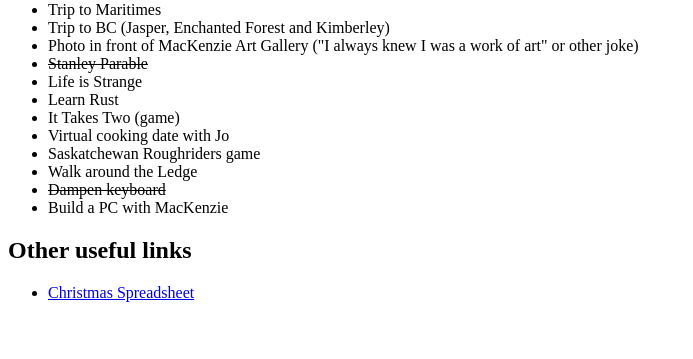
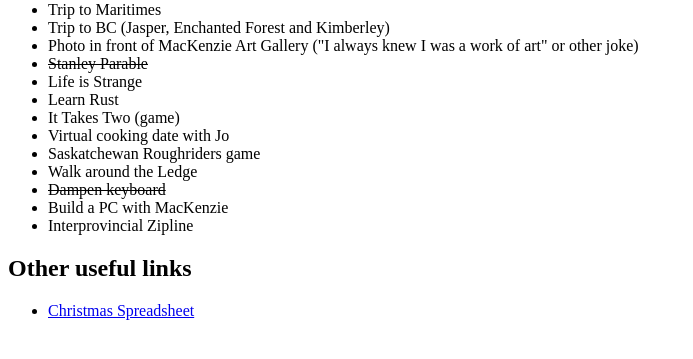
Before and after one commit to potassiumbromide/to-do, a plain HTML site: page index.html in a window 1280 px wide. Shown: the part 79-438 px from the top of the page, without its empty margins (0-693 px from the left). Drawn offline with Linux system fonts and the light colour scheme.

Commit message:
Add zipline

```diff
--- a/index.html
+++ b/index.html
@@ -23,6 +23,7 @@
       <li>Walk around the Ledge</li>
       <li><strike>Dampen keyboard</strike></li>
       <li>Build a PC with MacKenzie</li>
+      <li>Interprovincial Zipline</li>
     </ul>
 
     <h2>Other useful links</h2>
```
